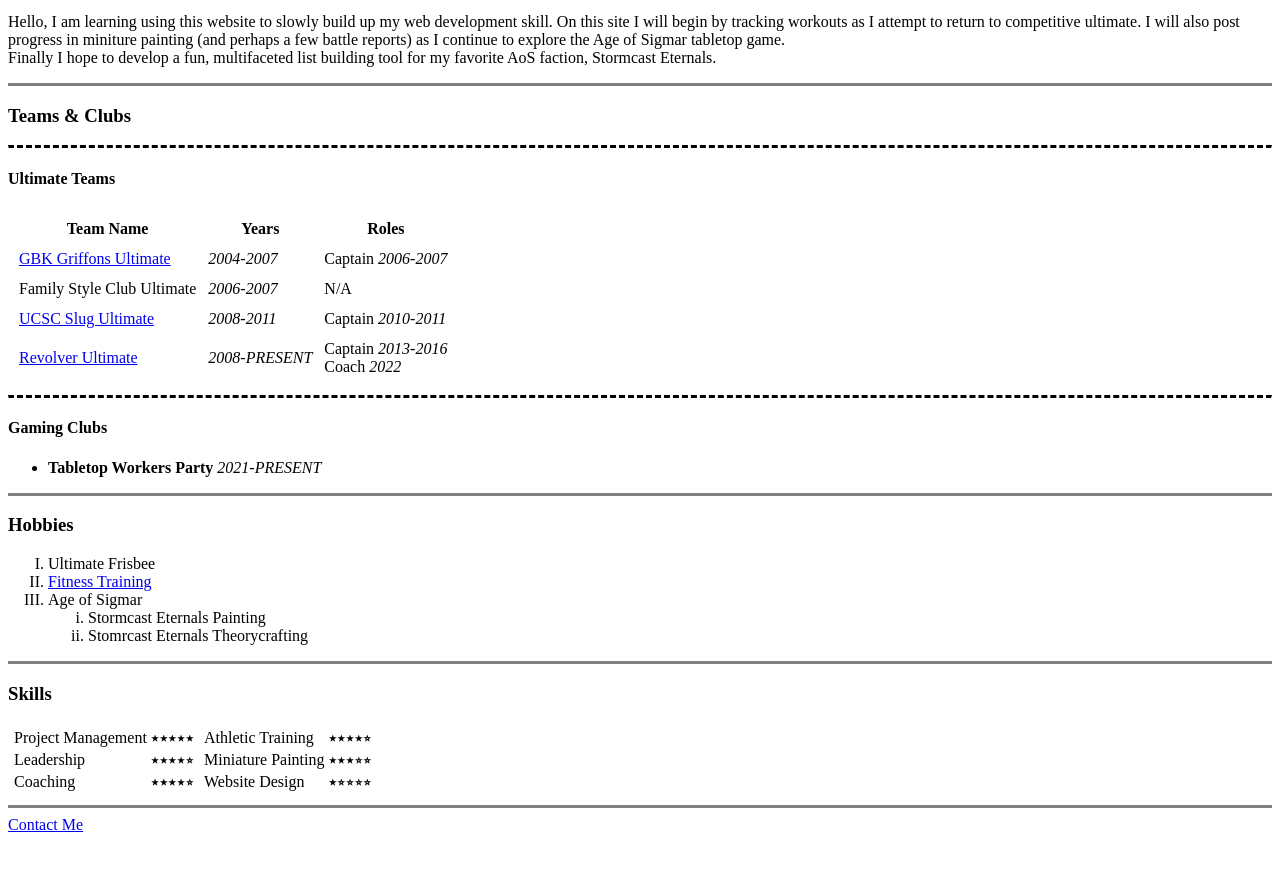
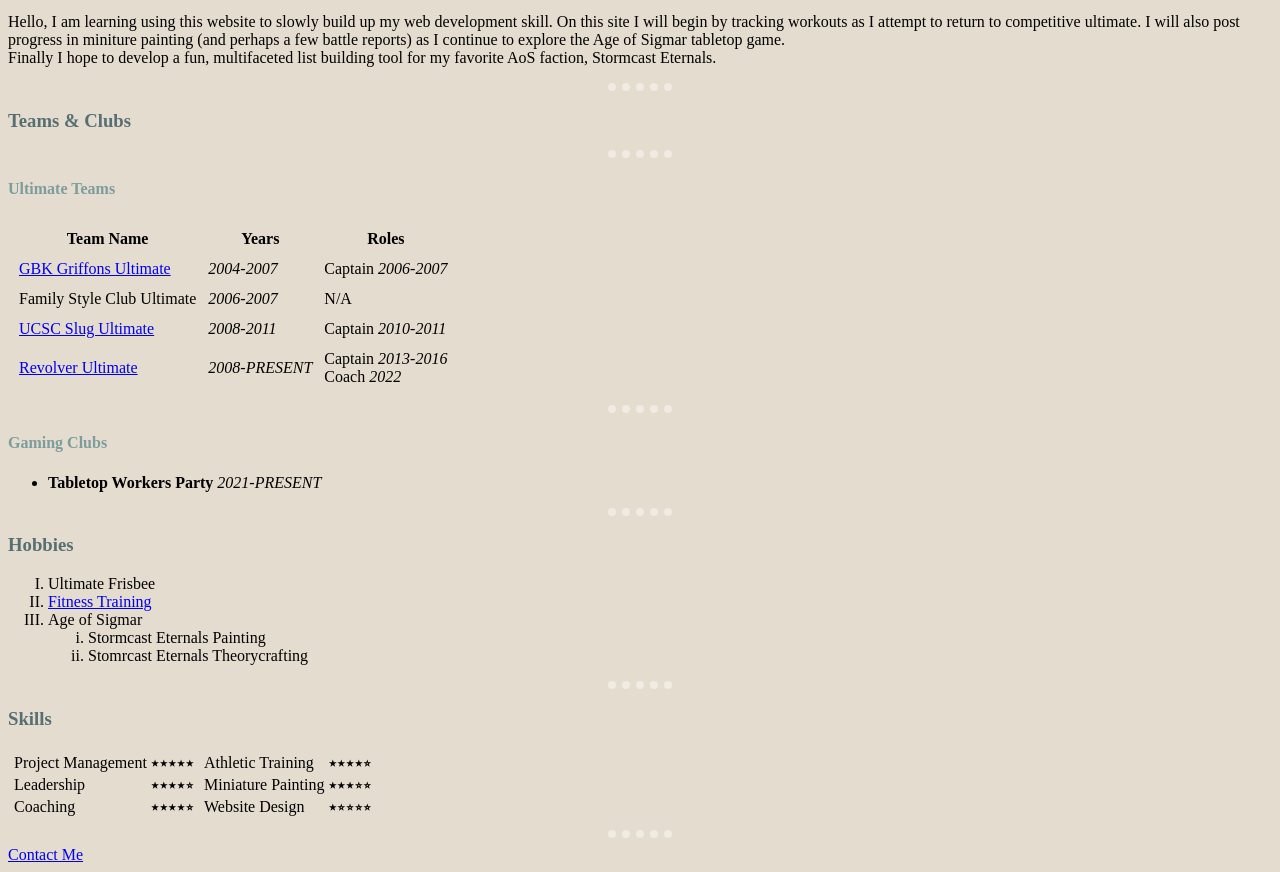
Before and after one commit to Casras9/cv, a plain HTML site: page index.html in a window 1280 px wide. Shown: the part 422-1294 px from the top of the page. Before the commit the page ends 1264 px from the top, so only its background shows below. Drawn offline with Linux system fonts and the light colour scheme.

Commit message:
adding external css

```diff
--- /dev/null
+++ b/css/styles.css
@@ -0,0 +1,22 @@
+body {
+    background-color: #E4DCCF;
+
+  }
+hr {
+    border-style: dotted none none;
+    border-color: #F0EBE3;
+    border-width: 8px;
+    width: 5%;
+  }
+h1 {
+  color: #576F72;
+}
+h2{
+  color: #576F72;
+}
+h3{
+  color: #576F72;
+}
+h4{
+  color: #7D9D9C;
+}
--- a/index.html
+++ b/index.html
@@ -4,6 +4,7 @@
 <head>
   <meta charset="utf-8">
   <title>Casras9</title>
+  <link rel="stylesheet" href="css/styles.css">
 </head>
 
 <body>
@@ -20,9 +21,9 @@
     On this site I will begin by tracking workouts as I attempt to return to competitive ultimate.
     I will also post progress in miniture painting (and perhaps a few battle reports) as I continue to explore the Age of Sigmar tabletop game.<br>
     Finally I hope to develop a fun, multifaceted list building tool for my favorite AoS faction, Stormcast Eternals. </p>
-  <hr size=3 noshade>
+  <hr>
   <h3>Teams & Clubs</h3>
-  <hr size=1 style="border-top: dashed">
+  <hr>
     <h4>Ultimate Teams</h4>
 <table cellspacing="10">
   <thead>
@@ -59,12 +60,12 @@
 
   </tfoot>
 </table>
-<hr size=1 style="border-top: dashed">
+<hr>
   <h4>Gaming Clubs</h4>
   <ul>
     <li><strong>Tabletop Workers Party </strong><em>2021-PRESENT</em></li>
   </ul>
-<hr size=3 noshade>
+<hr>
 <h3>Hobbies</h3>
 <ol type=I>
   <li>Ultimate Frisbee</li>
@@ -75,7 +76,7 @@
       <li>Stomrcast Eternals Theorycrafting </li>
     </ol>
 </ol>
-<hr size=3 noshade>
+<hr>
 <h3>Skills</h3>
 <table>
   <tr>
@@ -113,7 +114,7 @@
     </td>
   </tr>
 </table>
-<hr size=3 noshade>
+<hr>
 <a href="contact-me.html">Contact Me</a>
 
 </body>
```
Also changed, not shown: contact-me.html (+1 -0 lines), training-log.html (+1 -0 lines).
